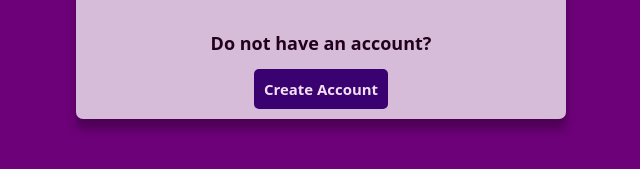
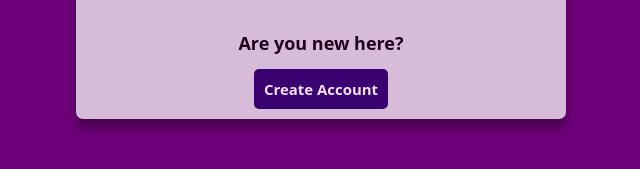
Before and after one commit to Brian-Isamba/Carnisa-car-Project, a plain HTML site: page login.html in a window 1280 px wide. Shown: the part 391-560 px from the top of the page, 319-959 px from the left. Drawn offline with Linux system fonts and the light colour scheme.

Commit message:
Update login.html

```diff
--- a/login.html
+++ b/login.html
@@ -26,7 +26,7 @@
     </div>
 
     </form><br>
-    <h4>Do not have an account?</h4><br>
+    <h4>Are you new here?</h4><br>
       <h5 class="signup_link">
         <a href="signup.html">Create Account </a>
       </h5>
```
